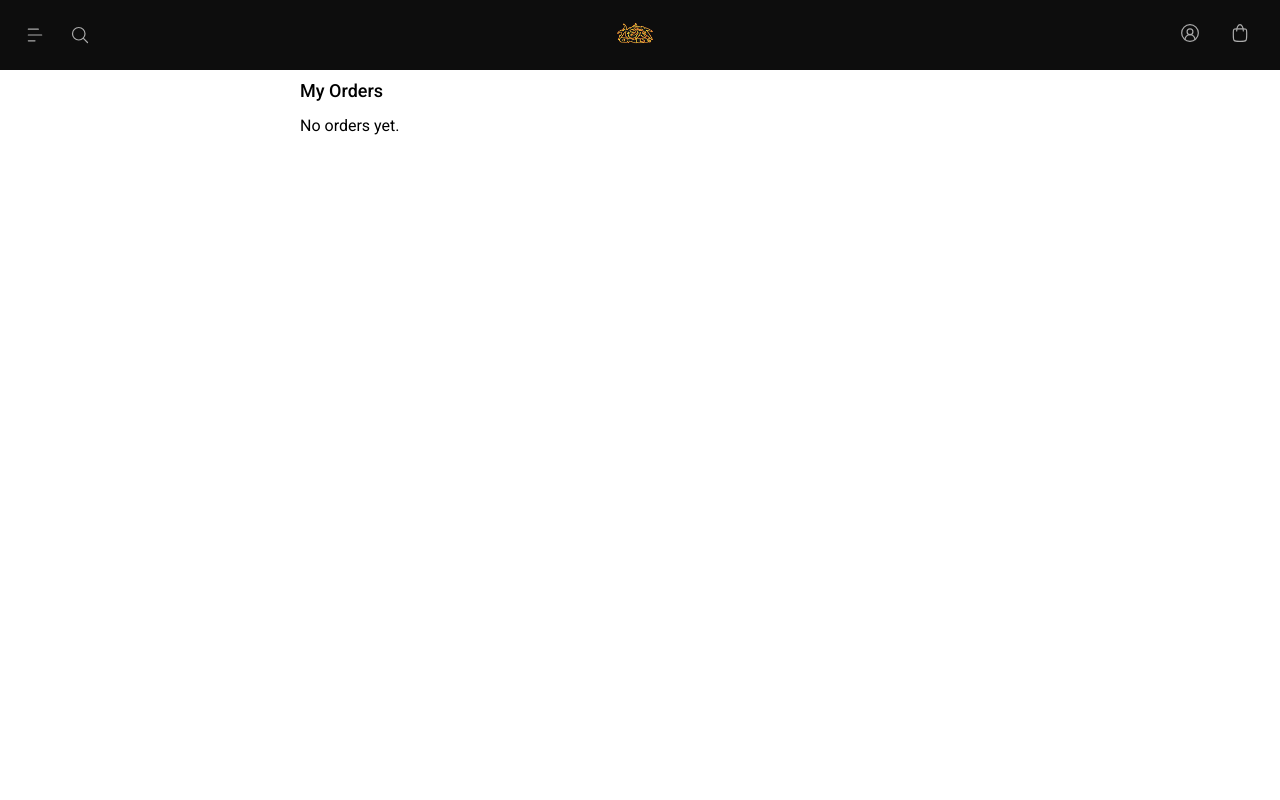
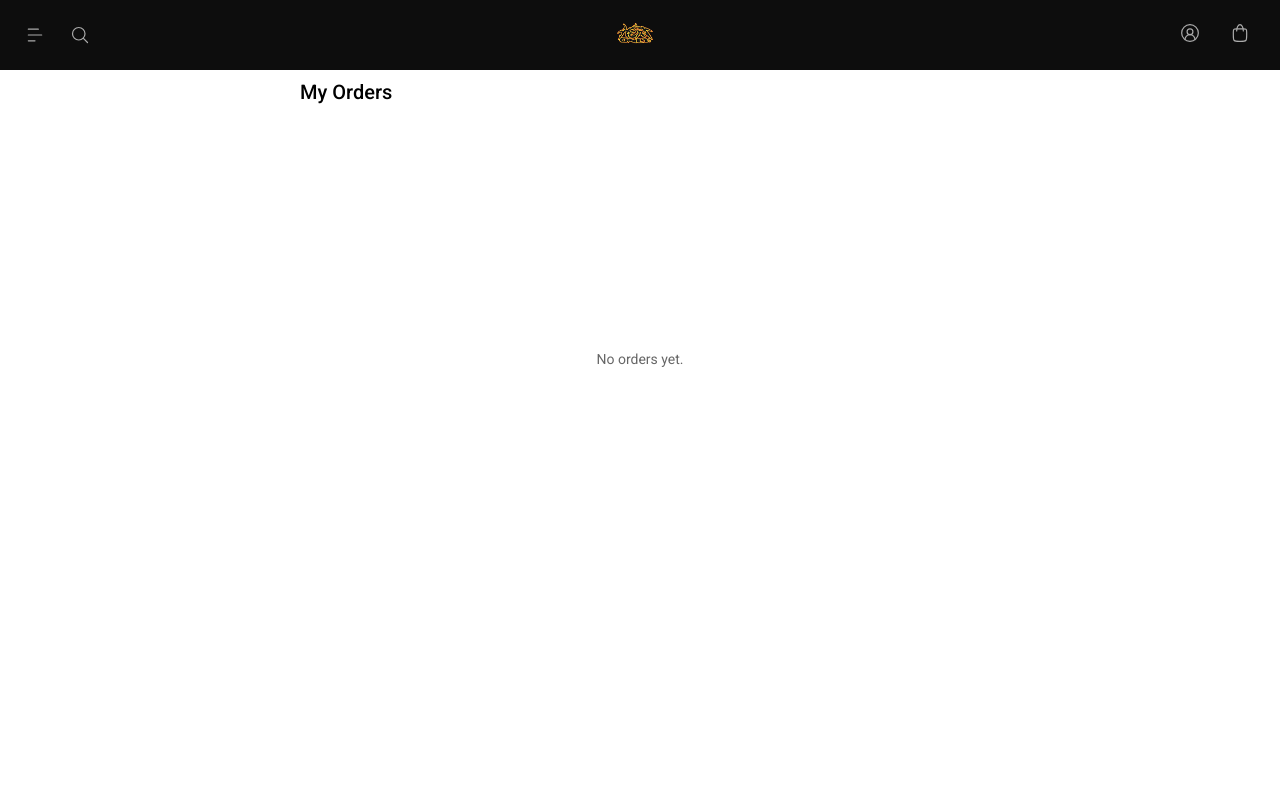
Before and after one commit to AQUATECHIE/Heat, a React (Vite) app: page /orders in a window 1280 px wide. Shown: the top 800 px of the page. Built offline with nearby package versions, Linux system fonts and the light colour scheme.

Commit message:
auto-commit

```diff
--- a/src/components/NewRelease.jsx
+++ b/src/components/NewRelease.jsx
@@ -47,6 +47,7 @@ const NewRelease = () => {
 
       <div className="product-slider">
 
+
         {products.map((product) => (
           <div
             className="product-card"
--- a/src/pages/CheckoutPage.jsx
+++ b/src/pages/CheckoutPage.jsx
@@ -281,7 +281,7 @@ Shipping: ₦${order.shipping.toLocaleString()}
           {/* DELIVERY */}
 
           <div className="guest-section">
-            <h3 style={{marginBottom: "10px"}}>Delivery</h3>
+            <h3  className="guest-title">Delivery</h3>
 
             <input placeholder="Country or region" />
             <input
--- a/src/pages/OrderHistory.jsx
+++ b/src/pages/OrderHistory.jsx
@@ -2,7 +2,7 @@ import { useEffect, useState } from "react";
 import api from "../api/axios";
 import Footer from "../components/Footer";
 import "../styles/OrdersPage.css";
-import searchIcon from "../assets/icon/search.svg"
+import searchIcon from "../assets/icon/search.svg";
 
 const OrdersHistory = () => {
   const [orders, setOrders] = useState([]);
@@ -41,7 +41,10 @@ const OrdersHistory = () => {
       <>
         <div className="orders-page">
           <h2>My Orders</h2>
-          <p>No orders yet.</p>
+
+          <div className="no-orders">
+            <p>No orders yet.</p>
+          </div>
         </div>
         <Footer />
       </>
--- a/src/styles/About.css
+++ b/src/styles/About.css
@@ -18,8 +18,8 @@ overflow:hidden;
 
 .about-hero img{
 width:100%;
-height:420px;
-object-fit:cover;
+height:auto;
+display:block;
 }
 
 /* =========================
--- a/src/styles/CheckoutPage.css
+++ b/src/styles/CheckoutPage.css
@@ -440,6 +440,12 @@ margin:0;
 cursor:pointer;
 }
 
+.guest-title{
+font-size:16px;
+margin-bottom:16px;
+font-weight:500;
+}
+
 /* DESKTOP CENTERED CHECKOUT */
 
 @media (min-width:1024px){
--- a/src/styles/NewRelease.css
+++ b/src/styles/NewRelease.css
@@ -40,7 +40,7 @@ display:flex;
 gap:15px;
 overflow-x:auto;
 scroll-snap-type:x mandatory;
-padding:0 15px 20px 15px;
+padding:0 20px 20px 20px;
 scroll-behavior:smooth;
 }
 
@@ -55,14 +55,13 @@ scroll-behavior:smooth;
 ===================== */
 
 .product-card {
-   min-width: 40%;
+   flex: 0 0 160px; /* fixed width */
+   width: 160px;
    background: #fff;
    border-radius: 12px;
-   /* padding: 5px; */
    position: relative;
    transition: transform .3s ease;
    scroll-snap-align: start;
-   flex-shrink: 0;
 }
 
 .product-card:hover {
--- a/src/styles/OrdersPage.css
+++ b/src/styles/OrdersPage.css
@@ -8,7 +8,7 @@ min-height:100vh;
 /* PAGE TITLE */
 
 .orders-page h2{
-font-size:18px;
+font-size:20px;
 font-weight:500;
 margin-bottom:15px;
 }
@@ -146,3 +146,26 @@ background: inherit;
 }
 
 }
+
+
+.empty-orders{
+display:flex;
+flex-direction:column;
+justify-content:center;
+align-items:center;
+text-align:center;
+min-height:70vh;
+}
+
+.no-orders{
+display:flex;
+justify-content:center;
+align-items:center;
+min-height:60vh;
+text-align:center;
+}
+
+.no-orders p{
+font-size:14px;
+color:#666;
+}
```
